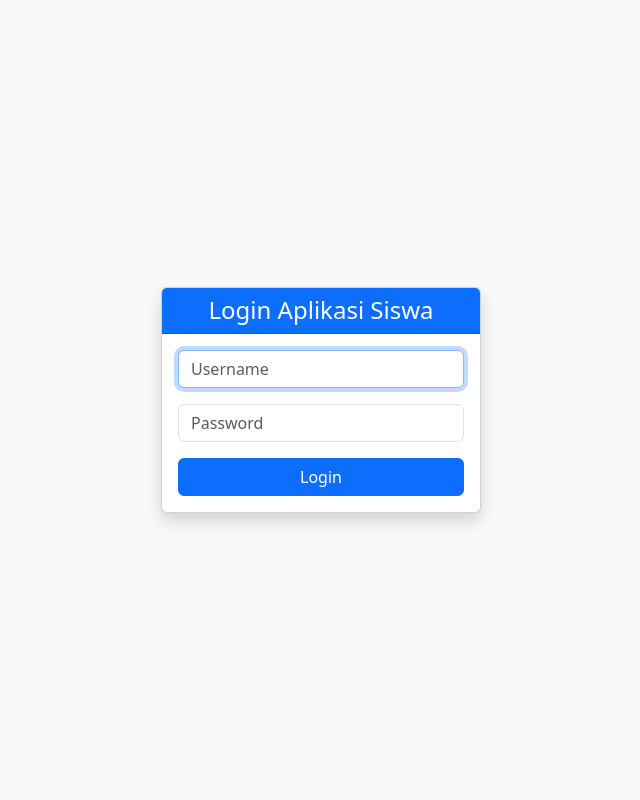
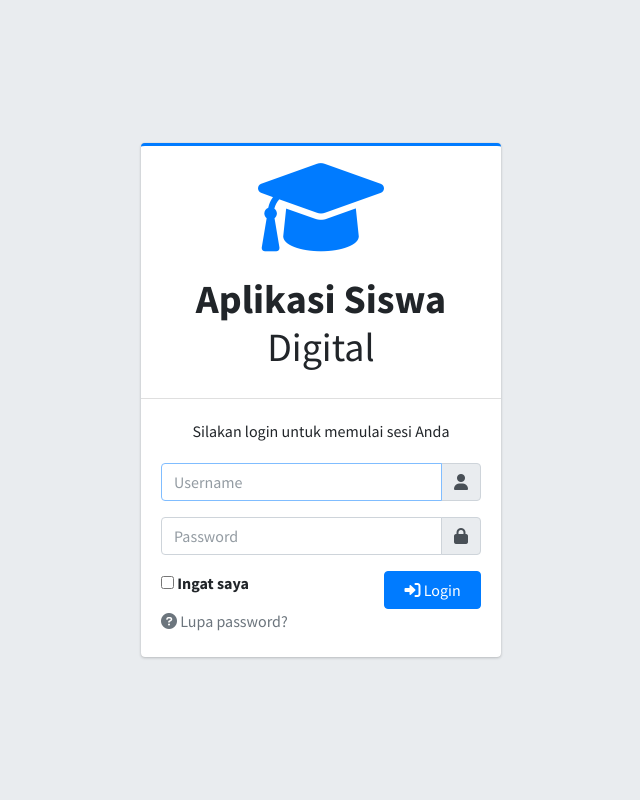
Before and after one commit to arifwbo/aplikasi-siswa-digital, a PHP site: page /login.php in a window 1280 px wide. Shown: the whole page, without its empty margins (319-959 px from the left). Run offline with PHP 8.4, Linux system fonts and the light colour scheme; some libraries are stand-ins or nearby versions.

Commit message:
Integrate AdminLTE template for login page and create extensible template system
Co-authored-by: arifwbo <182043578+arifwbo@users.noreply.github.com>

```diff
--- a/login.php
+++ b/login.php
@@ -24,32 +24,127 @@ if ($_SERVER['REQUEST_METHOD'] == 'POST') {
 }
 ?>
 <!DOCTYPE html>
-<html>
+<html lang="en">
 <head>
-    <meta charset="UTF-8">
-    <title>Login Aplikasi Siswa</title>
-    <link href="https://cdn.jsdelivr.net/npm/bootstrap@5.3.3/dist/css/bootstrap.min.css" rel="stylesheet">
+    <meta charset="utf-8">
+    <meta name="viewport" content="width=device-width, initial-scale=1">
+    <title>Login | Aplikasi Siswa Digital</title>
+
+    <!-- Google Font: Source Sans Pro -->
+    <link rel="stylesheet" href="https://fonts.googleapis.com/css?family=Source+Sans+Pro:300,400,400i,700&display=fallback">
+    <!-- Font Awesome -->
+    <link rel="stylesheet" href="https://cdnjs.cloudflare.com/ajax/libs/font-awesome/6.0.0/css/all.min.css">
+    <!-- icheck bootstrap -->
+    <link rel="stylesheet" href="https://cdnjs.cloudflare.com/ajax/libs/icheck-bootstrap/3.0.1/icheck-bootstrap.min.css">
+    <!-- AdminLTE -->
+    <link rel="stylesheet" href="https://cdnjs.cloudflare.com/ajax/libs/admin-lte/3.2.0/css/adminlte.min.css">
 </head>
-<body class="bg-light">
-<div class="container d-flex justify-content-center align-items-center" style="min-height:100vh;">
-    <div class="card shadow" style="min-width:320px;max-width:400px;">
-        <div class="card-header text-center bg-primary text-white">
-            <h4 class="mb-0">Login Aplikasi Siswa</h4>
+<body class="hold-transition login-page">
+<div class="login-box">
+    <!-- /.login-logo -->
+    <div class="card card-outline card-primary">
+        <div class="card-header text-center">
+            <div class="login-logo">
+                <i class="fas fa-graduation-cap fa-3x text-primary mb-3"></i>
+                <h1><b>Aplikasi Siswa</b> Digital</h1>
+            </div>
         </div>
         <div class="card-body">
+            <p class="login-box-msg">Silakan login untuk memulai sesi Anda</p>
+
             <form method="POST">
-                <div class="mb-3">
-                    <input name="username" class="form-control" placeholder="Username" required autofocus>
+                <div class="input-group mb-3">
+                    <input type="text" name="username" class="form-control" placeholder="Username" required autofocus>
+                    <div class="input-group-append">
+                        <div class="input-group-text">
+                            <span class="fas fa-user"></span>
+                        </div>
+                    </div>
                 </div>
-                <div class="mb-3">
-                    <input name="password" type="password" class="form-control" placeholder="Password" required>
+                <div class="input-group mb-3">
+                    <input type="password" name="password" class="form-control" placeholder="Password" required>
+                    <div class="input-group-append">
+                        <div class="input-group-text">
+                            <span class="fas fa-lock"></span>
+                        </div>
+                    </div>
                 </div>
-                <?php if ($msg): ?><div class="alert alert-danger py-1"><?php echo $msg ?></div><?php endif; ?>
-                <button type="submit" class="btn btn-primary w-100">Login</button>
+
+                <?php if ($msg): ?>
+                <div class="alert alert-danger alert-dismissible">
+                    <button type="button" class="close" data-dismiss="alert" aria-hidden="true">&times;</button>
+                    <i class="icon fas fa-exclamation-triangle"></i>
+                    <?php echo htmlspecialchars($msg); ?>
+                </div>
+                <?php endif; ?>
+
+                <div class="row">
+                    <div class="col-8">
+                        <div class="icheck-primary">
+                            <input type="checkbox" id="remember">
+                            <label for="remember">
+                                Ingat saya
+                            </label>
+                        </div>
+                    </div>
+                    <!-- /.col -->
+                    <div class="col-4">
+                        <button type="submit" class="btn btn-primary btn-block">
+                            <i class="fas fa-sign-in-alt"></i> Login
+                        </button>
+                    </div>
+                    <!-- /.col -->
+                </div>
             </form>
 
+            <p class="mb-1">
+                <a href="#" class="text-muted">
+                    <i class="fas fa-question-circle"></i> Lupa password?
+                </a>
+            </p>
         </div>
+        <!-- /.card-body -->
     </div>
+    <!-- /.card -->
 </div>
+<!-- /.login-box -->
+
+<!-- jQuery -->
+<script src="https://cdnjs.cloudflare.com/ajax/libs/jquery/3.6.0/jquery.min.js"></script>
+<!-- Bootstrap 4 -->
+<script src="https://cdnjs.cloudflare.com/ajax/libs/twitter-bootstrap/4.6.0/js/bootstrap.bundle.min.js"></script>
+<!-- AdminLTE App -->
+<script src="https://cdnjs.cloudflare.com/ajax/libs/admin-lte/3.2.0/js/adminlte.min.js"></script>
+
+<script>
+$(document).ready(function() {
+    // Add validation feedback
+    $('form').submit(function(e) {
+        var username = $('input[name="username"]').val();
+        var password = $('input[name="password"]').val();
+
+        if (!username || !password) {
+            e.preventDefault();
+
+            if (!username) {
+                $('input[name="username"]').addClass('is-invalid');
+            } else {
+                $('input[name="username"]').removeClass('is-invalid');
+            }
+
+            if (!password) {
+                $('input[name="password"]').addClass('is-invalid');
+            } else {
+                $('input[name="password"]').removeClass('is-invalid');
+            }
+        }
+    });
+
+    // Remove validation classes on input
+    $('input').on('input', function() {
+        $(this).removeClass('is-invalid');
+    });
+});
+</script>
 </body>
 </html>
```
Also changed, not shown: includes/adminlte_footer.php (added, +26 -0 lines), includes/adminlte_header.php (added, +73 -0 lines), includes/README.md (added).
